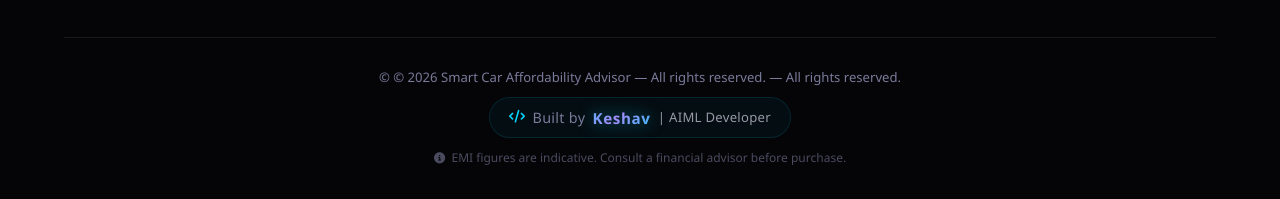
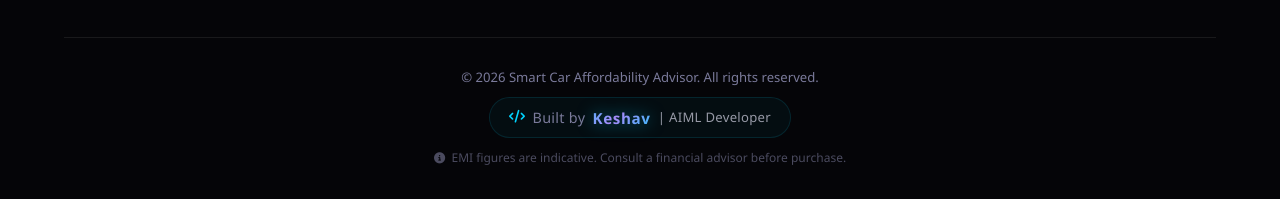
Before and after one commit to Keshav9959/smart-car-affordability-advisor, a plain HTML site: page index.html in a window 1280 px wide. Shown: the part 6141-6340 px from the top of the page. Drawn offline with nearby package versions, Linux system fonts and the light colour scheme.

Commit message:
Fix duplicate copyright and em dash in footer

```diff
--- a/index.html
+++ b/index.html
@@ -477,7 +477,7 @@
 
       <!-- Bottom bar -->
       <div class="footer-bottom">
-        <p class="footer-copy">&copy; © 2026 Smart Car Affordability Advisor — All rights reserved. &mdash; All rights reserved.</p>
+        <p class="footer-copy">&copy; 2026 Smart Car Affordability Advisor. All rights reserved.</p>
 
         <!-- ★ BUILT BY CREDIT ★ -->
         <p class="footer-credit">
```
